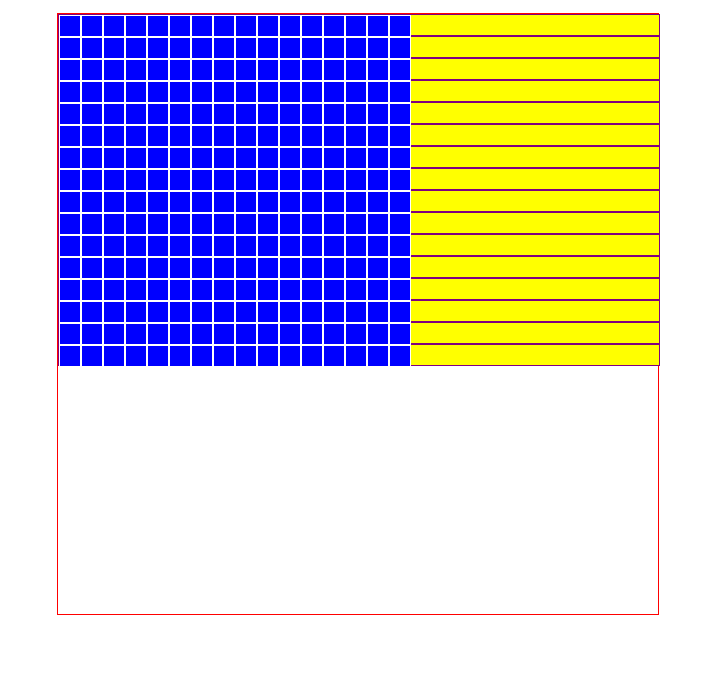
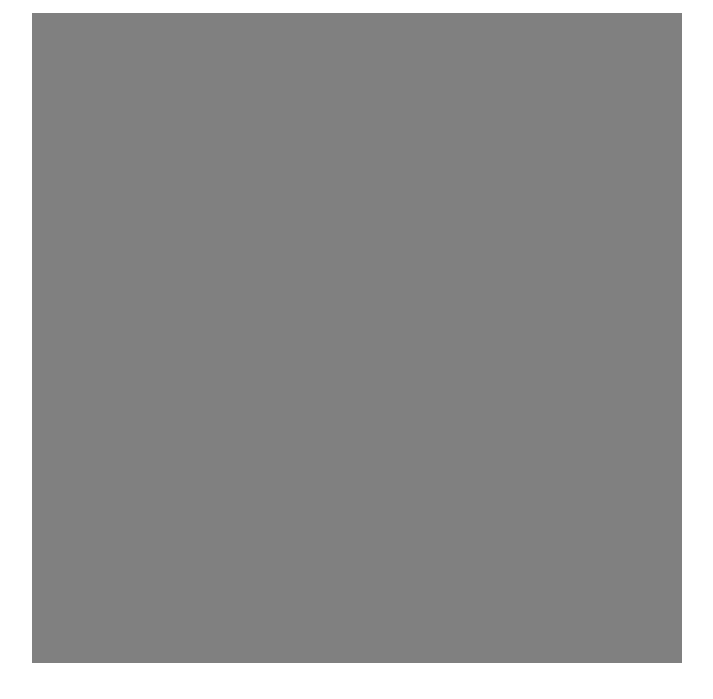
Before and after one commit to ttnnff/etch_a_sketch, a plain HTML site: page index.html in a window 1280 px wide. Shown: the part 101-800 px from the top of the page, without its empty margins (283-996 px from the left). Drawn offline with nearby package versions, Linux system fonts and the light colour scheme.

Commit message:
Loads grid with correct sized blocks. Mouseover drawing in black.

```diff
--- a/css/styles.css
+++ b/css/styles.css
@@ -4,31 +4,19 @@ body {
 }
 
 #wrapper {
-	width: 600px;
+	width: 650px;
 	margin: 0 auto;
 }
 
 #gridContainer {
-	width: 600px;
-	height: 600px;
-	border: 1px solid red;
+	width: 650px;
 }
 
 .row {
 	width: 100%;
-	height: 20px;
-	background-color: yellow;
-	border: 1px solid purple;
 }
 
 .gridBlock {
-	background-color: blue;
-	height: 20px;
-	width: 20px;
-	border: 1px solid white;
+	background-color: gray;
 	float: left;
 }
-
-.clear {
-	clear: both;
-}
--- a/js/jquery.js
+++ b/js/jquery.js
@@ -1,19 +1,27 @@
-var rowSize = 16;
+var rowSize = 100;
+var blockSize = $('#gridContainer').width()/rowSize;
 
 $(document).ready(function() {
-	$('p').css('color', 'red');
+	createGrid(rowSize);
 
-	createGrid(rowSize);
+	black();
+
 
 });
 
 function createGrid(rowSize) {
-	for(var i = 0; i < rowSize; i++){
+	for(var i = 1; i <= rowSize; i++){
+		for(var j = 1; j <= rowSize; j++){
+			$('#gridContainer').append('<div class="gridBlock"></div>');
+		}
 		$('#gridContainer').append('<div class="row"></div>');
-		alert("i " + i);
 	}
-	for (var j = 0; j < rowSize; j++) {
-			$(".row").append('<div class="gridBlock"></div>');
-			alert("j " + j);
-	}
+	$('.gridBlock').css('width',blockSize);
+	$('.gridBlock').css('height',blockSize);
 }
+
+function black() {
+	$('.gridBlock').mouseenter(function() {
+        $(this).css('background-color', 'black');
+    });
+}
```
